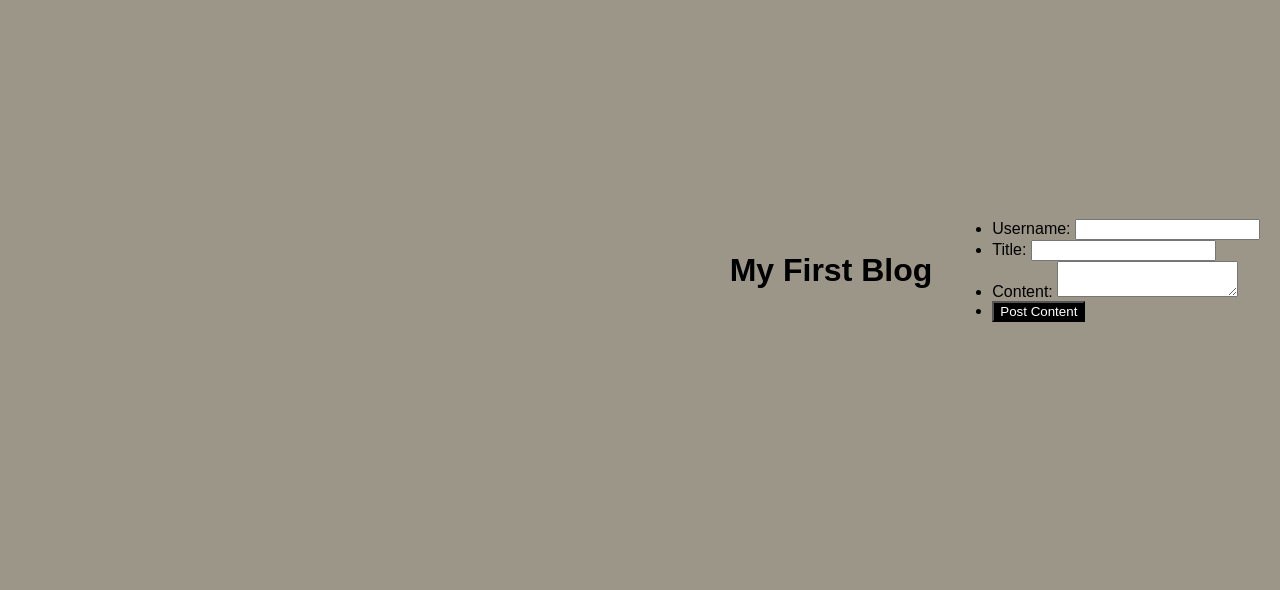
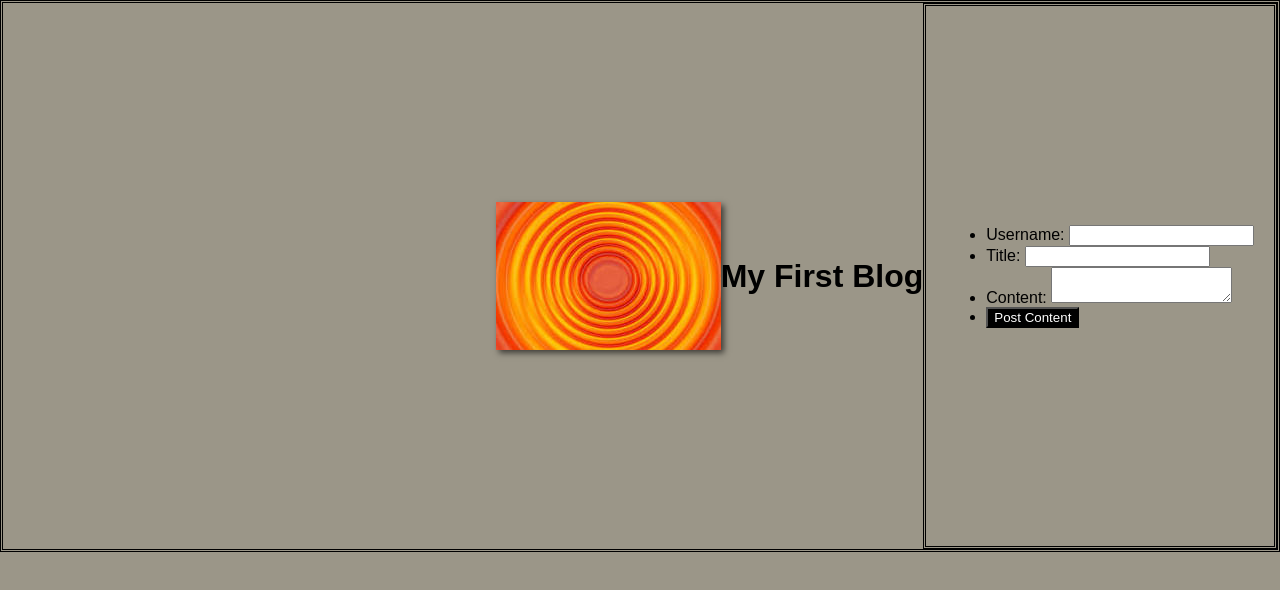
Before and after one commit to galessalazar/myfirstblog, a plain HTML site: page index.html in a window 1280 px wide. Drawn offline with Linux system fonts and the light colour scheme.

Commit message:
added a header to blog html

```diff
--- a/assets/css/form.css
+++ b/assets/css/form.css
@@ -8,6 +8,8 @@ body {
     display:flex;
     align-items: center;
     justify-content: end;
+    border: double;
+
 }
 
 main {
@@ -16,6 +18,8 @@ main {
     align-items: center;
     justify-content: end;
     padding: 20px;
+    border: double;
+
 }
 
 button {
@@ -23,3 +27,9 @@ button {
     background-color: black;
     color: white;
 }
+
+.img {
+    display: flex;
+    align-items: flex-start;
+    box-shadow: 3px 3px 6px rgba(0, 0, 0, 0.6);
+}
--- a/index.html
+++ b/index.html
@@ -10,6 +10,12 @@
 
     </head>
     <body>
+
+           <style>
+            p.double {border-style: double;}
+           </style>
+            <img class= 'img' src="./assets/css/orange ball.jpg">
+
         <h1>My First Blog</h1>
         <main>
             <form id = 'savedInfo'>
```
Also changed, not shown: assets/js/form.js (+1 -31 lines), blog.html (+3 -1 lines), assets/css/orange ball.jpg (added).
